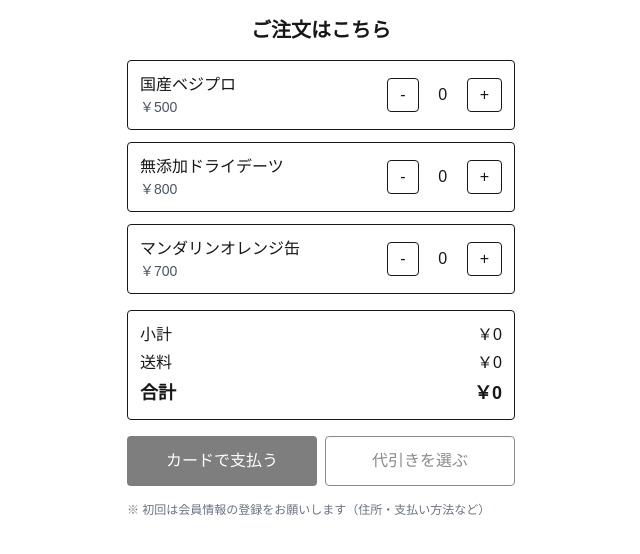
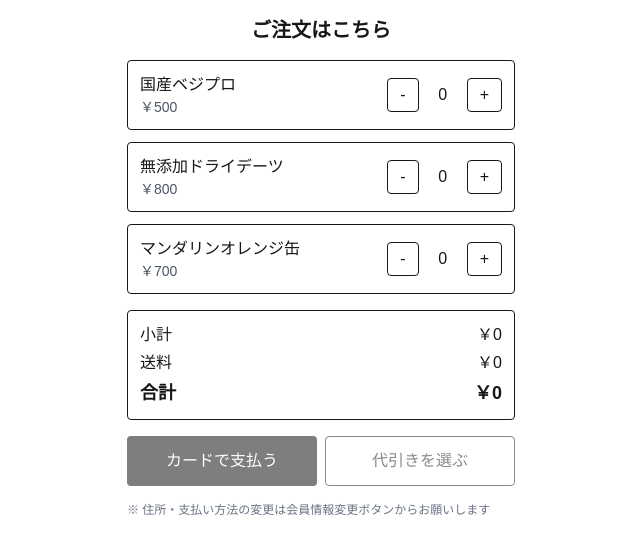
Before and after one commit to ppkyon/demo_repeat_order, a Next.js app: page /order in a window 1280 px wide. Shown: the top 554 px of the page, without its empty margins (319-959 px from the left). Built offline with nearby package versions, Linux system fonts and the light colour scheme.

Commit message:
注意書き変更

```diff
--- a/src/app/order/page.tsx
+++ b/src/app/order/page.tsx
@@ -122,7 +122,7 @@
                 <button onClick={checkoutCard} disabled={subtotal === 0} className="bg-black text-white py-3 rounded disabled:opacity-50">カードで支払う</button>
                 <button onClick={chooseCOD} disabled={subtotal === 0} className="border py-3 rounded disabled:opacity-50">代引きを選ぶ</button>
             </div>
-            <p className="text-xs text-gray-500">※ 初回は会員情報の登録をお願いします（住所・支払い方法など）</p>
+            <p className="text-xs text-gray-500">※ 住所・支払い方法の変更は会員情報変更ボタンからお願いします</p>
         </main>
     );
 }
```
